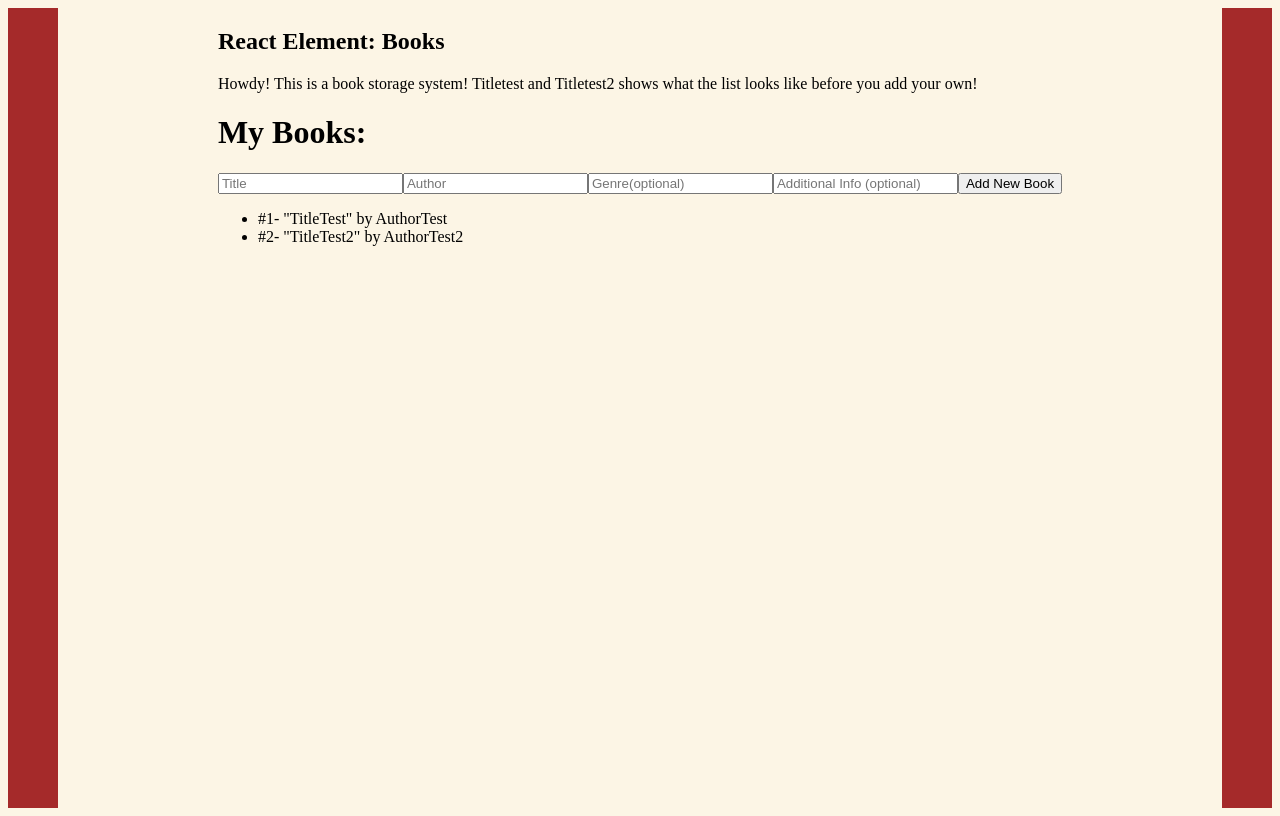
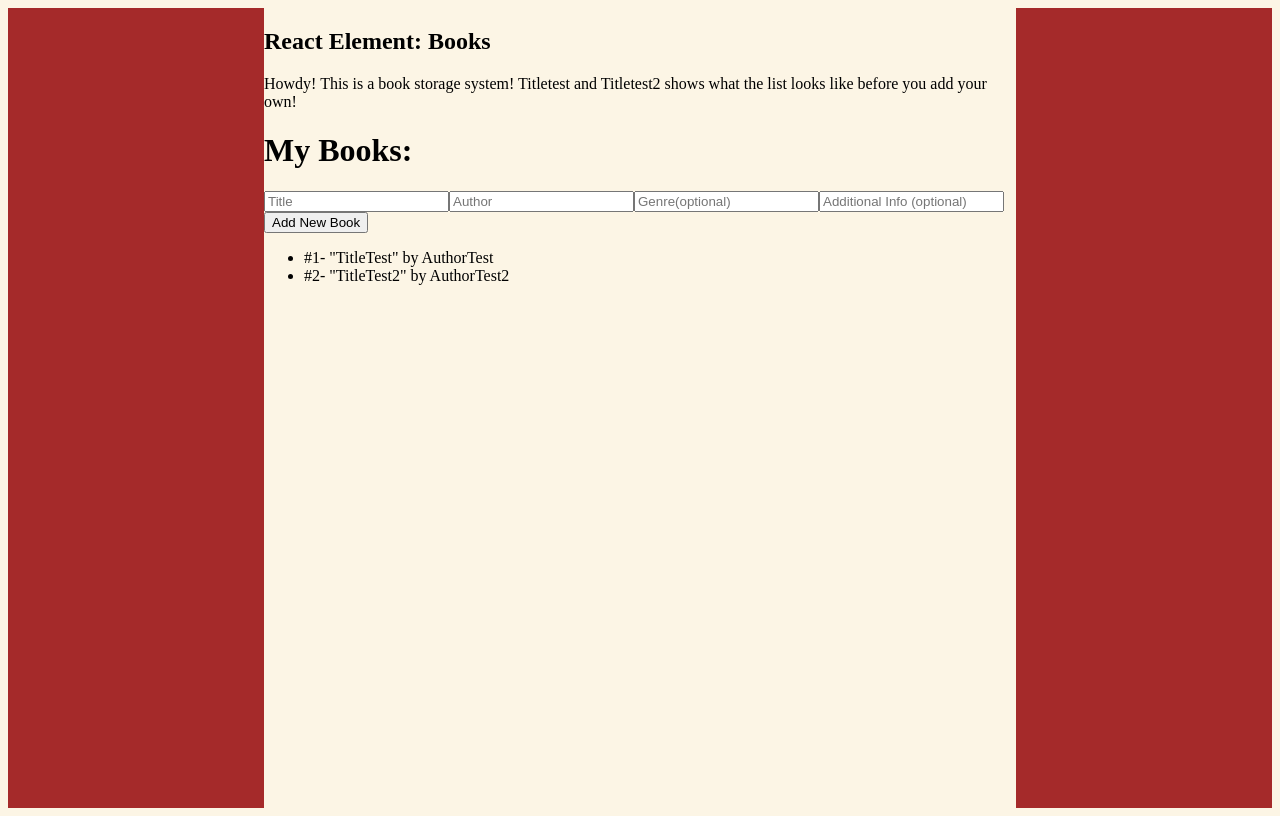
Before and after one commit to ghostflame2153/cs300-assignment-4-starter, a React (Vite) app: page / in a window 1280 px wide. Built offline with nearby package versions, Linux system fonts and the light colour scheme.

Commit message:
testing vw instead of px

```diff
--- a/src/styles.css
+++ b/src/styles.css
@@ -7,8 +7,8 @@ body {
     display: flex;
     justify-content: center;
     color:black;
-    border-left: 50px solid brown;
-    border-right: 50px solid brown;
+    border-left: 20vw solid brown;
+    border-right: 20vw solid brown;
 
 
 
```
